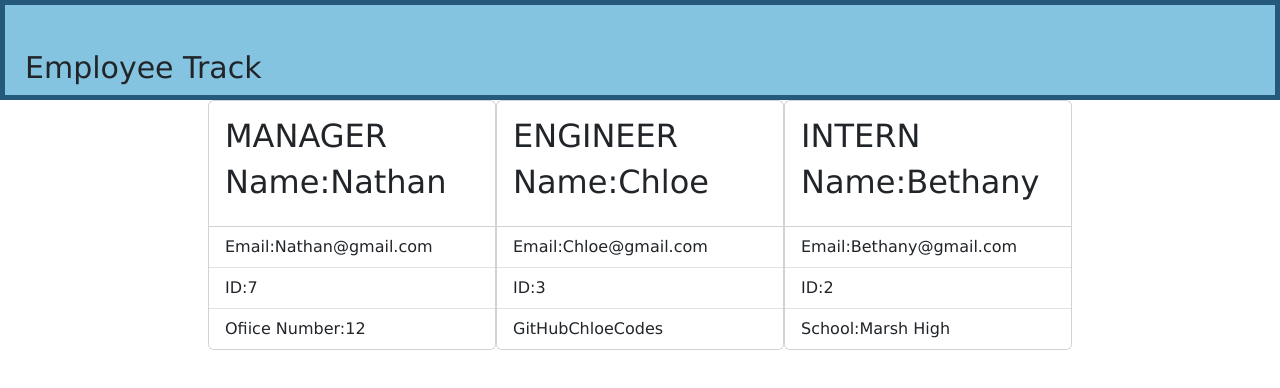
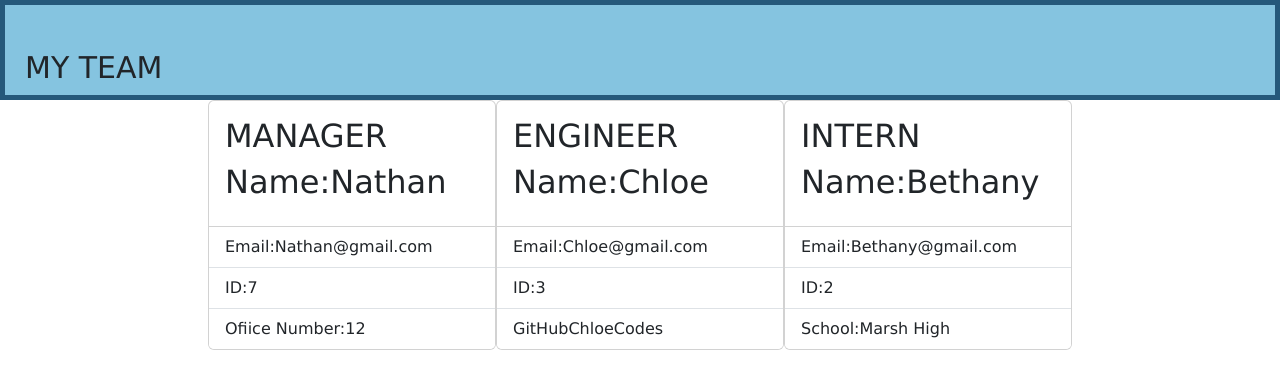
Before and after one commit to AdibaSjd/Week-10-Employee-Team-Profile-Generator, a website: page dist/index.html in a window 1280 px wide. Drawn offline with nearby package versions, Linux system fonts and the light colour scheme.

Commit message:
title change

```diff
--- a/dist/index.html
+++ b/dist/index.html
@@ -10,7 +10,7 @@
   </head>
 <body>
 <header>
-   <div class="title"> Employee Track</div>
+   <div class="title">MY TEAM</div>
 </header>
 
 <main>
```
Also changed, not shown: package.json (+4 -4 lines), README.md, 1 other file.
